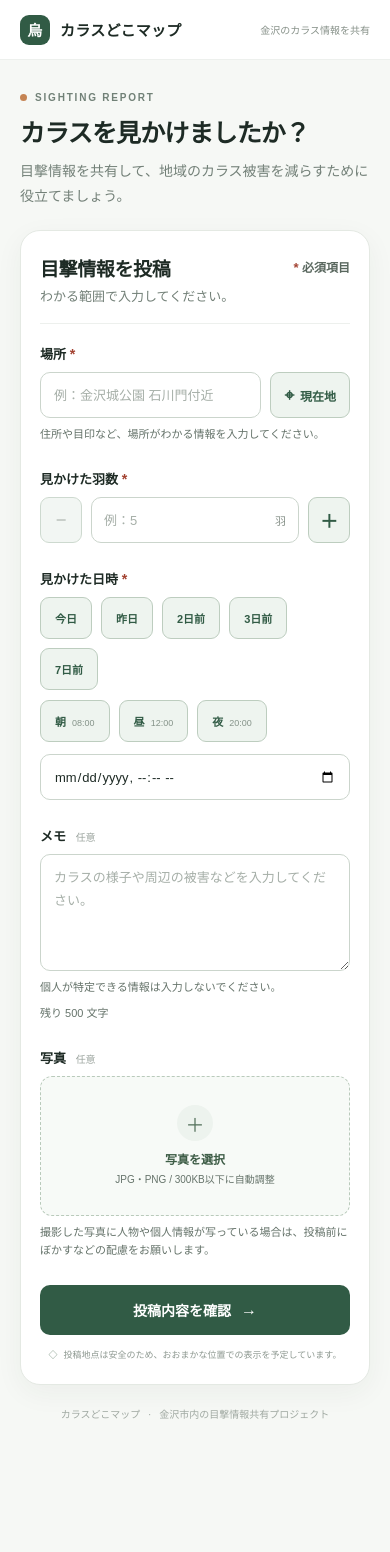
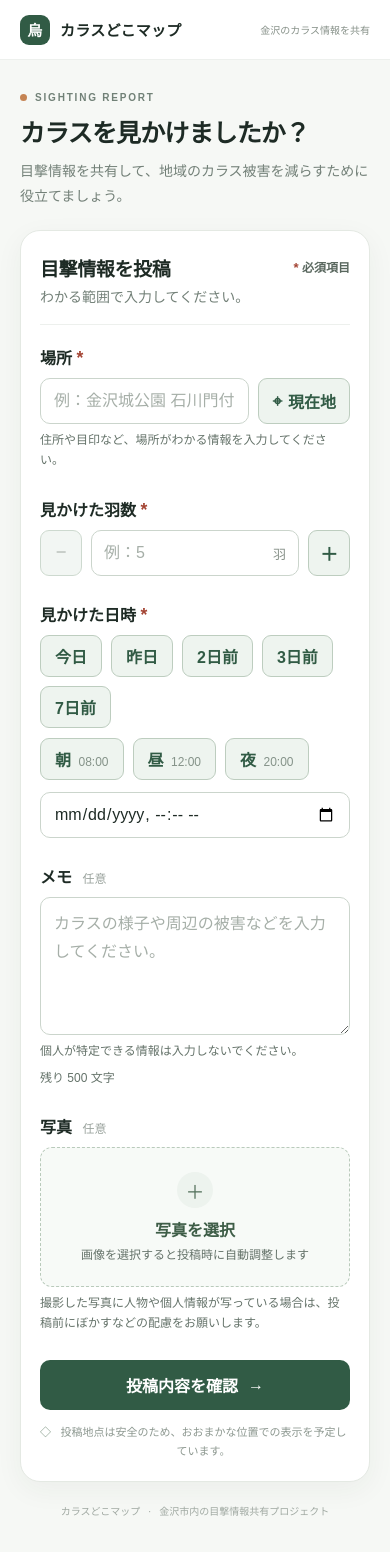
Before and after one commit to haruki11223/karasu-doko-map, a Next.js app: page / in a window 390 px wide. Before the commit the page ends 1455 px from the top, so only its background shows below. Built offline with nearby package versions, Linux system fonts and the light colour scheme; no server answers.

Commit message:
写真アップロード接続

```diff
--- a/app/globals.css
+++ b/app/globals.css
@@ -148,6 +148,29 @@ input:focus, textarea:focus { border-color: var(--green); box-shadow: 0 0 0 3px
 .error-message { padding: 9px 11px; font-size: 12px; font-weight: 600; }
 .submit-notice { border: 1px solid #d6e6d8; border-radius: 9px; font-size: 12px; }
 
+/* Larger, easier-to-read type for the main form controls. */
+.card-heading h2 { font-size: 20px; }
+.card-heading p { font-size: 14px; }
+.field-group > label:first-child { font-size: 16px; }
+.optional-label { font-size: 12px; }
+input:not([type="file"]), textarea { font-size: 16px; }
+.location-button { font-size: 16px; }
+.quick-pick { font-size: 16px; }
+.quick-pick span { font-size: 12px; }
+.count-input-wrap > span { font-size: 13px; }
+.field-hint { font-size: 12px; }
+.inline-message { font-size: 12px; }
+.upload-title { font-size: 16px; }
+.upload-hint { font-size: 12px; }
+.upload-change { font-size: 14px; }
+.submit-button { font-size: 16px; }
+.submit-notice, .error-message { font-size: 13px; }
+.privacy-note { font-size: 11px; }
+
+@media (max-width: 560px) {
+  .card-heading h2 { font-size: 19px; }
+}
+
 .upload-box {
   min-height: 148px;
   padding: 20px;
@@ -164,6 +187,10 @@ input:focus, textarea:focus { border-color: var(--green); box-shadow: 0 0 0 3px
 .photo-preview { max-height: 260px; padding: 8px; border-radius: 10px; background: #e9efea; }
 .upload-change { padding: 7px 14px; border: 1px solid #cbd8cd; border-radius: 999px; background: #fff; color: #315b45; font-size: 11px; font-weight: 700; }
 .upload-box:hover .upload-change { border-color: #8ea793; background: #f4f8f4; }
+
+.upload-title { font-size: 16px; }
+.upload-hint { font-size: 12px; }
+.upload-change { font-size: 14px; }
 
 @media (max-width: 560px) {
   .upload-box { min-height: 140px; padding: 16px; }
@@ -204,6 +231,7 @@ input:focus, textarea:focus { border-color: var(--green); box-shadow: 0 0 0 3px
 .location-button:active:not(:disabled), .count-stepper:active:not(:disabled), .quick-pick:active { transform: translateY(1px); }
 .quick-pick.is-selected, .quick-pick.is-selected:hover { border-color: var(--green); background: var(--green); color: #fff; }
 .quick-pick.is-selected span { color: #e2eee5; }
+
 .upload-box { cursor: pointer; }
 .upload-box:hover { border-color: #66866e; background: #edf4ee; }
 .upload-change { border-color: var(--action-outline); color: var(--action-ink); font-weight: 700; }
--- a/app/page.tsx
+++ b/app/page.tsx
@@ -2,62 +2,7 @@
 
 import { ChangeEvent, FormEvent, useEffect, useRef, useState } from "react";
 import { createPost, getPosts } from "@/lib/posts";
-
-const MAX_PHOTO_SIZE = 300 * 1024;
-
-function compressPhoto(file: File): Promise<File> {
-  return new Promise((resolve, reject) => {
-    const image = new Image();
-    const objectUrl = URL.createObjectURL(file);
-
-    image.onload = () => {
-      URL.revokeObjectURL(objectUrl);
-      const scale = Math.min(1, 1280 / Math.max(image.width, image.height));
-      const canvas = document.createElement("canvas");
-      canvas.width = Math.round(image.width * scale);
-      canvas.height = Math.round(image.height * scale);
-      const context = canvas.getContext("2d");
-
-      if (!context) {
-        reject(new Error("写真を読み込めませんでした。別の画像をお試しください。"));
-        return;
-      }
-
-      context.drawImage(image, 0, 0, canvas.width, canvas.height);
-      let quality = 0.82;
-
-      const exportJpeg = () => {
-        canvas.toBlob(
-          (blob) => {
-            if (!blob) {
-              reject(new Error("写真を圧縮できませんでした。"));
-              return;
-            }
-            if (blob.size > MAX_PHOTO_SIZE && quality > 0.4) {
-              quality -= 0.1;
-              exportJpeg();
-              return;
-            }
-            if (blob.size > MAX_PHOTO_SIZE) {
-              reject(new Error("写真が大きすぎます。小さい画像をお選びください。"));
-              return;
-            }
-            resolve(new File([blob], "crow-sighting.jpg", { type: "image/jpeg" }));
-          },
-          "image/jpeg",
-          quality,
-        );
-      };
-
-      exportJpeg();
-    };
-    image.onerror = () => {
-      URL.revokeObjectURL(objectUrl);
-      reject(new Error("写真を読み込めませんでした。別の画像をお試しください。"));
-    };
-    image.src = objectUrl;
-  });
-}
+import { uploadPhoto } from "@/lib/photos";
 
 export default function Home() {
   const [crowCount, setCrowCount] = useState("");
@@ -113,14 +58,8 @@ export default function Home() {
       return;
     }
 
-    try {
-      const compressed = await compressPhoto(selectedFile);
-      setPhoto(compressed);
-      setPhotoPreview(URL.createObjectURL(compressed));
-    } catch (error) {
-      setPhotoError(error instanceof Error ? error.message : "写真を処理できませんでした。");
-      event.target.value = "";
-    }
+    setPhoto(selectedFile);
+    setPhotoPreview(URL.createObjectURL(selectedFile));
   }
 
   function fillCurrentLocation() {
@@ -164,6 +103,7 @@ export default function Home() {
     setNoticeIsError(false);
 
     try {
+      const photoUrl = photo ? await uploadPhoto(photo) : undefined;
       await createPost({
         lat: coordinates.lat,
         lng: coordinates.lng,
@@ -171,13 +111,14 @@ export default function Home() {
         crow_count: Number(formData.get("crow_count")),
         observed_at: new Date(String(formData.get("observed_at"))).toISOString(),
         note: String(formData.get("note") ?? "").trim(),
+        photo_url: photoUrl,
       });
-      setNotice("投稿を保存しました。写真のアップロード機能は未接続のため、写真は保存されていません。");
+      setNotice("投稿を保存しました。");
       try {
         const posts = await getPosts();
-        setNotice(`投稿を保存しました。最新の投稿を${posts.length}件取得しました。写真のアップロード機能は未接続のため、写真は保存されていません。`);
+        setNotice(`投稿を保存しました。最新の投稿を${posts.length}件取得しました。`);
       } catch {
-        setNotice("投稿を保存しましたが、投稿一覧を取得できませんでした。写真のアップロード機能は未接続のため、写真は保存されていません。");
+        setNotice("投稿を保存しましたが、投稿一覧を取得できませんでした。");
       }
       form.reset();
       setCrowCount("");
@@ -282,13 +223,13 @@ export default function Home() {
                   <>
                     <span className="upload-icon" aria-hidden="true">＋</span>
                     <span className="upload-title">写真を選択</span>
-                    <span className="upload-hint">JPG・PNG / 300KB以下に自動調整</span>
+                    <span className="upload-hint">画像を選択すると投稿時に自動調整します</span>
                   </>
                 )}
                 <input id="photo" name="photo" type="file" accept="image/*" onChange={handlePhotoChange} />
               </label>
               <p className="field-hint">撮影した写真に人物や個人情報が写っている場合は、投稿前にぼかすなどの配慮をお願いします。</p>
-              {photo && <p className="field-hint">準備できました（{Math.max(1, Math.round(photo.size / 1024))}KB）。位置情報を含む画像情報は除去しています。</p>}
+              {photo && <p className="field-hint">選択済み（{Math.max(1, Math.round(photo.size / 1024))}KB）。投稿時に縮小・圧縮し、位置情報を含む画像情報を除去します。</p>}
               {photoError && <p className="error-message" role="alert">{photoError}</p>}
             </div>
 
```
